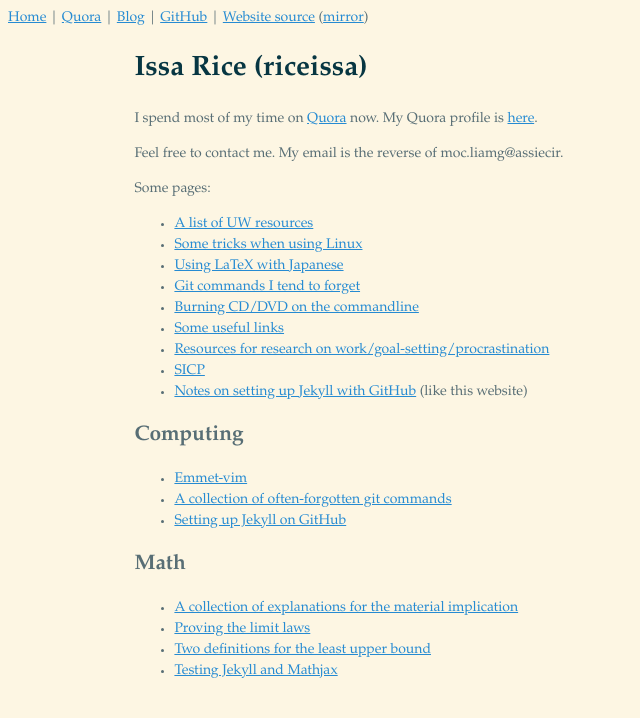
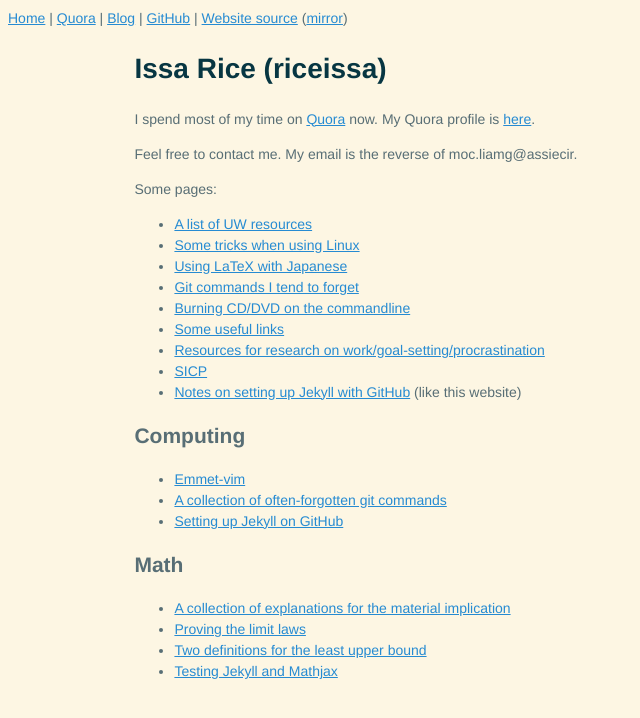
Before and after one commit to riceissa/riceissa.github.io, a Jekyll site: the page built from index.md, in a window 1280 px wide. Shown: the top 718 px of the page, without its empty margins (0-640 px from the left). Built offline with Jekyll 4.4.1, drawn with Linux system fonts in a browser that asks for light colours; Markdown is read by kramdown in place of the engine named in the settings.

Commit message:
css font change for math

```diff
--- a/_layouts/default.html
+++ b/_layouts/default.html
@@ -3,6 +3,17 @@
 <head>
   <meta http-equiv="content-type" content="text/html; charset=utf-8" />
   <link href="{{site.baseurl}}/css/minimal.css" rel="stylesheet" />
+  <style type="text/css">
+    {% if page.tags contains "math" %}
+      body {
+        font-family: Baskerville, Garamond, serif;
+      }
+    {% else %}
+      body {
+        font-family: Helvetica, Arial, sans-serif;
+      }
+    {% endif %}
+  </style>
   {% if page.math == 'yes' %}
   {% include mathjax.html %}
   {% endif %}
```
